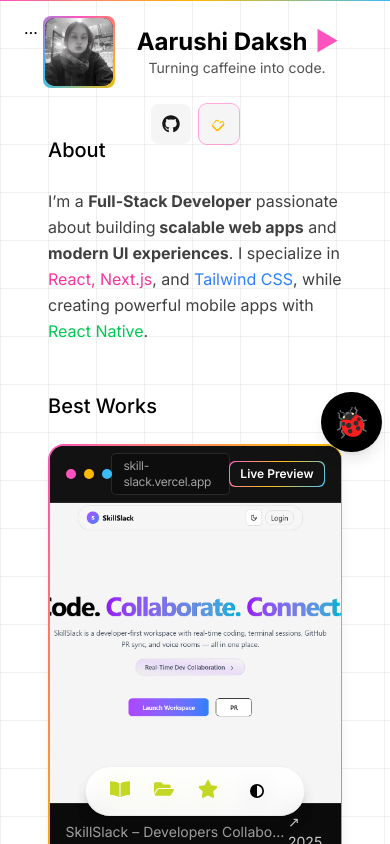
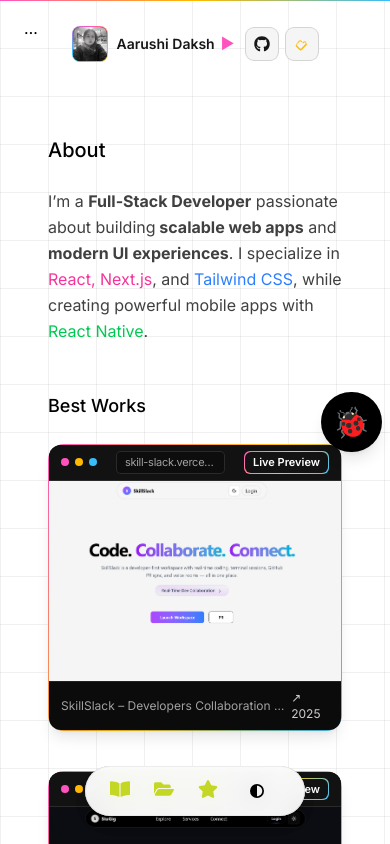
Before and after one commit to AarushiDaksh/aarushi-portfolio, a Next.js app: page / in a window 390 px wide. Shown: the top 844 px of the page. Built offline with nearby package versions, Linux system fonts and the light colour scheme.

Commit message:
mobile fit

```diff
--- a/app/components/BestWork.tsx
+++ b/app/components/BestWork.tsx
@@ -16,55 +16,56 @@
 export default function BestWorks() {
   return (
     <section>
-      <h2 className="mb-6 text-xl font-medium">Best Works</h2>
+      <h2 className="mb-6 text-lg sm:text-xl font-medium">Best Works</h2>
 
-      <div className="space-y-16">
+      {/* tighter vertical rhythm on mobile */}
+      <div className="space-y-10 sm:space-y-16">
         {featured.map((project, index) => (
           <article
             key={index}
-            className="group relative rounded-2xl p-[1.5px]"
+            className="group relative rounded-2xl p-px sm:p-[1.5px]"
             style={{
               background:
                 "linear-gradient(120deg, var(--c1, #ff52bf), var(--c2, #ffb900), var(--c3, #38bdf8))",
             }}
           >
             {/* Card surface */}
-            <div className="rounded-[14px] overflow-hidden bg-[#0b0b0b] ring-1 ring-white/5 shadow-lg">
-              {/* Browser bar */}
-              <div className="flex items-center justify-between px-4 py-2 border-b border-white/10 bg-[#121212]">
-                <div className="flex items-center gap-2">
-                  <span className="h-2.5 w-2.5 rounded-full" style={{ background: "var(--c1, #ff52bf)" }} />
-                  <span className="h-2.5 w-2.5 rounded-full" style={{ background: "var(--c2, #ffb900)" }} />
-                  <span className="h-2.5 w-2.5 rounded-full" style={{ background: "var(--c3, #38bdf8)" }} />
+            <div className="rounded-[12px] sm:rounded-[14px] overflow-hidden bg-[#0b0b0b] ring-1 ring-white/5 shadow-lg">
+              {/* Browser bar (compact on mobile) */}
+              <div className="flex items-center justify-between px-3 py-1.5 sm:px-4 sm:py-2 border-b border-white/10 bg-[#121212]">
+                <div className="flex items-center gap-1.5 sm:gap-2">
+                  <span className="h-2 w-2 sm:h-2.5 sm:w-2.5 rounded-full" style={{ background: "var(--c1, #ff52bf)" }} />
+                  <span className="h-2 w-2 sm:h-2.5 sm:w-2.5 rounded-full" style={{ background: "var(--c2, #ffb900)" }} />
+                  <span className="h-2 w-2 sm:h-2.5 sm:w-2.5 rounded-full" style={{ background: "var(--c3, #38bdf8)" }} />
                 </div>
 
-                <div className="rounded px-3 py-1 text-xs tracking-tight text-neutral-400 bg-black/30 ring-1 ring-white/10">
+                <div className="max-w-[40%] truncate rounded px-2 sm:px-3 py-0.5 sm:py-1 text-[11px] sm:text-xs tracking-tight text-neutral-400 bg-black/30 ring-1 ring-white/10">
                   {project.url.replace(/^https?:\/\//, "").replace("www.", "").split("/")[0]}
                 </div>
 
                 <Link
                   href={project.url}
                   target="_blank"
-                  className="relative inline-flex items-center gap-1 rounded-md p-[1px] text-xs font-semibold"
+                  className="relative inline-flex items-center gap-1 rounded-md p-px sm:p-[1px] text-[11px] sm:text-xs font-semibold"
                   style={{
                     background:
                       "linear-gradient(120deg, var(--c1, #ff52bf), var(--c2, #ffb900), var(--c3, #38bdf8))",
                   }}
                 >
-                  <span className="rounded-[6px] bg-[#131313] px-2.5 py-1 text-white ring-1 ring-white/10 transition-colors group-hover:bg-[#151515]">
+                  <span className="rounded-[6px] bg-[#131313] px-2 py-0.5 sm:px-2.5 sm:py-1 text-white ring-1 ring-white/10 transition-colors group-hover:bg-[#151515]">
                     Live&nbsp;Preview
                   </span>
                 </Link>
               </div>
 
-              {/* Screenshot: fixed height like before */}
+              {/* Screenshot: smaller on mobile, original on desktop */}
               <Link href={project.url} target="_blank" className="block">
-                <div className="relative w-full h-[300px] sm:h-[340px] overflow-hidden">
+                <div className="relative w-full h-[200px] sm:h-[340px] overflow-hidden">
                   <Image
                     src={project.image}
                     alt={project.title}
                     fill
-                    className="object-cover transition-transform duration-400 group-hover:scale-[1.01]"
+                    className="object-cover transition-transform duration-300 group-hover:scale-[1.01]"
                     sizes="100vw"
                     priority={index === 0}
                   />
@@ -72,18 +73,17 @@
               </Link>
 
               {/* Footer */}
-              <div className="flex items-center justify-between px-4 py-2 border-t border-white/10 text-sm">
+              <div className="flex items-center justify-between px-3 sm:px-4 py-2 border-t border-white/10 text-xs sm:text-sm">
                 <span className="truncate text-neutral-400">{project.title}</span>
                 <span className="text-white/80">↗ {project.year}</span>
               </div>
             </div>
 
-            {/* Subtle hover glow (reduced) */}
+            {/* Subtle hover glow (desktop only) */}
             <span
               aria-hidden
-              className="pointer-events-none absolute inset-0 rounded-2xl opacity-0 transition-opacity duration-300 group-hover:opacity-35"
+              className="hidden sm:block pointer-events-none absolute inset-0 rounded-2xl opacity-0 transition-opacity duration-300 group-hover:opacity-35"
               style={{
-                // smaller blur + lighter gradient = softer glow
                 filter: "blur(12px)",
                 background:
                   "linear-gradient(120deg, color-mix(in oklab, var(--c1, #ff52bf) 35%, transparent), transparent 45%, color-mix(in oklab, var(--c3, #38bdf8) 35%, transparent))",
--- a/app/components/Header.tsx
+++ b/app/components/Header.tsx
@@ -4,7 +4,6 @@
 import Image from "next/image";
 import Link from "next/link";
 import { FaGithub, FaFile } from "react-icons/fa6";
-// import { ThemeSwitch } from "./theme-switch"; // uncomment if you use it
 
 export default function Header() {
   const [scrolled, setScrolled] = useState(false);
@@ -18,13 +17,13 @@
 
   return (
     <header
+      role="banner"
       className={[
         "fixed inset-x-0 top-0 z-50 transition-all",
         scrolled
           ? "bg-white/80 dark:bg-neutral-900/60 supports-[backdrop-filter]:bg-white/60 dark:supports-[backdrop-filter]:bg-neutral-900/40 backdrop-blur-md ring-1 ring-black/10 dark:ring-white/10 shadow-[0_6px_20px_-10px_rgba(0,0,0,0.6)]"
           : "bg-transparent",
       ].join(" ")}
-      role="banner"
     >
       {/* Theme accent line */}
       <div
@@ -35,116 +34,101 @@
         }}
       />
 
-      <div className="mx-auto max-w-7xl px-6">
+      <div className="mx-auto max-w-7xl px-4 sm:px-6 mt-5">
+        {/* Mobile compact, Desktop like before */}
         <div
           className={[
-            "flex flex-wrap items-center justify-center gap-4 sm:gap-6 text-center",
-            scrolled ? "py-3" : "py-4 sm:py-5",
-            "transition-[padding]",
+            "flex items-center justify-center gap-3 sm:gap-6 text-center",
+            "h-12 sm:h-20 transition-[height,padding]",
           ].join(" ")}
         >
-          {/* Brand: avatar + name */}
-          <Link href="/" className="flex items-center gap-3">
-            {/* Avatar gradient ring uses theme tokens */}
+          {/* Brand (centered) */}
+          <Link href="/" className="flex items-center gap-2 sm:gap-3 min-w-0">
+            {/* Avatar: small on mobile, large (like before) on desktop */}
             <div
+              aria-hidden
               className={[
-                "relative rounded-lg p-[2px]",
-                scrolled ? "w-[64px] h-[64px]" : "w-[72px] h-[72px] sm:w-[84px] sm:h-[84px]",
+                "relative rounded-lg p-[1px] sm:p-[2px] shrink-0",
+                scrolled
+                  ? "w-8 h-8 sm:w-12 sm:h-12"         // shrink on scroll
+                  : "w-9 h-9 sm:w-[84px] sm:h-[84px]", // desktop = previous large size
               ].join(" ")}
               style={{
                 background:
                   "conic-gradient(var(--c1, #ff52bf), var(--c2, #ffb900), var(--c3, #38bdf8), var(--c1, #ff52bf))",
               }}
-              aria-hidden
             >
-              <div className="relative h-full w-full overflow-hidden rounded-[10px] bg-neutral-950">
+              <div className="relative h-full w-full overflow-hidden rounded-[7px] sm:rounded-[10px] bg-neutral-950">
                 <Image
                   src="/photos/13.jpg"
                   alt="Aarushi Daksh"
                   fill
                   className="object-cover select-none"
-                  sizes="84px"
+                  sizes="(max-width: 640px) 36px, 84px"
                   priority
                 />
               </div>
             </div>
 
-            <div className="min-w-[220px]">
-              <h1 className="text-2xl font-bold dark:text-white flex items-center justify-center gap-2">
-                Aarushi Daksh{" "}
-                <span style={{ color: "var(--c1, #ff52bf)" }}>▶</span>
+            <div className="min-w-0 leading-none">
+              <h1 className="flex items-center justify-center gap-1.5 sm:gap-2 text-sm sm:text-2xl font-semibold text-neutral-900 dark:text-white">
+                <span className="truncate">Aarushi Daksh</span>
+                <span className="leading-none" style={{ color: "var(--c1, #ff52bf)" }}>
+                  ▶
+                </span>
               </h1>
-              <p className="text-sm text-neutral-600 dark:text-neutral-400">
+              {/* hide tagline on mobile, show on desktop */}
+              <p className="hidden sm:block text-sm text-neutral-600 dark:text-neutral-400">
                 Turning caffeine into code.
               </p>
             </div>
           </Link>
 
-          {/* Actions */}
+          {/* Actions: small on mobile, full size on desktop */}
           <div className="flex items-center gap-2 sm:gap-3">
-            {/* <ThemeSwitch /> */}
-
-            {/* GitHub */}
             <Link
               href="https://github.com/AarushiDaksh"
               target="_blank"
               aria-label="GitHub"
-              className="inline-flex h-10 w-10 items-center justify-center rounded-lg
+              className="inline-flex h-8 w-8 sm:h-11 sm:w-11 items-center justify-center rounded-lg
                          ring-1 ring-neutral-300 dark:ring-white/10
                          bg-neutral-100 text-neutral-900 hover:bg-neutral-200
                          dark:bg-white/5 dark:text-white dark:hover:bg-white/10
-                         transition-colors duration-200
-                         hover:-translate-y-0.5 active:translate-y-0 transform
-                         focus:outline-none focus-visible:ring-2"
-              style={{ boxShadow: "0 0 0 0 rgba(0,0,0,0)", // no extra shadow
-                       // theme focus ring
-                       // Tailwind arbitrary value fallback:
-                       // @ts-ignore
-                       ["--tw-ring-color" as any]: "rgb(var(--ring-focus, 255 82 191) / 0.5)" }}
+                         transition-colors duration-200"
             >
-              <FaGithub size={18} />
+              <FaGithub className="h-[16px] w-[16px] sm:h-[20px] sm:w-[20px]" />
             </Link>
 
-            {/* LeetCode (tinted with theme color 2) */}
             <Link
               href="https://leetcode.com/u/aarushidaksh05/"
               target="_blank"
               aria-label="LeetCode"
               title="LeetCode"
-              className="inline-flex h-10 w-10 items-center justify-center rounded-lg
+              className="inline-flex h-8 w-8 sm:h-11 sm:w-11 items-center justify-center rounded-lg
                          ring-1 ring-neutral-300 dark:ring-white/10
                          bg-neutral-100 hover:bg-neutral-200
                          dark:bg-white/5 dark:hover:bg-white/10
-                         transition-colors duration-200
-                         hover:-translate-y-0.5 active:translate-y-0 transform
-                         focus:outline-none focus-visible:ring-2"
-              style={{
-                color: "var(--c2, #ffb900)",
-                // @ts-ignore
-                ["--tw-ring-color" as any]: "rgb(var(--ring-focus, 255 82 191) / 0.5)",
-              }}
+                         transition-colors duration-200"
+              style={{ color: "var(--c2, #ffb900)" }}
             >
               <svg
                 xmlns="http://www.w3.org/2000/svg"
                 fill="currentColor"
                 viewBox="0 0 50 50"
-                className="h-[18px] w-[18px]"
+                className="h-[16px] w-[16px] sm:h-[20px] sm:w-[20px]"
               >
                 <path d="M38.12 18.45c-2.47-2.47-6.3-2.6-8.9-.42l-3.25 3.22 2.4 2.42 3.25-3.23c1.2-1.08 3.01-1.03 4.2.16 1.17 1.17 1.22 2.98.15 4.2L22.6 38.7c-1.16 1.15-3.03 1.15-4.18 0l-9.11-9.12c-1.15-1.16-1.15-3.03 0-4.18l7.96-7.95a2.91 2.91 0 014.13.02l1.8 1.8 2.4-2.42-1.8-1.8c-2.5-2.49-6.56-2.52-9.05-.02L7.3 25.4a6 6 0 000 8.47l9.12 9.11a6 6 0 008.47 0l13.23-13.23a6.3 6.3 0 000-8.89z" />
               </svg>
             </Link>
 
-            {/* Resume CTA with theme gradient */}
+            {/* Desktop-only Resume button (as before) */}
             <Link
               href="https://drive.google.com/file/d/1pF-kAe8BXIsKgUyti3nHPXKceynd89WR/view?usp=sharing"
               target="_blank"
-              className="relative hidden sm:inline-flex items-center gap-2 rounded-lg p-[1.5px]
-                         focus:outline-none focus-visible:ring-2"
+              className="relative hidden sm:inline-flex items-center gap-2 rounded-lg p-[1.5px]"
               style={{
                 background:
                   "linear-gradient(120deg, var(--c1, #ff52bf), var(--c2, #ffb900), var(--c3, #38bdf8))",
-                // @ts-ignore
-                ["--tw-ring-color" as any]: "rgb(var(--ring-focus, 255 82 191) / 0.6)",
               }}
             >
               <span className="inline-flex items-center gap-2 rounded-[10px]
@@ -153,9 +137,8 @@
                                px-3.5 py-2 text-sm font-semibold
                                ring-1 ring-neutral-300 dark:ring-white/10
                                hover:bg-neutral-100 dark:hover:bg-neutral-900
-                               transition-colors duration-200
-                               hover:-translate-y-0.5 active:translate-y-0 transform">
-                <FaFile size={16} /> Resume
+                               transition-colors duration-200">
+                <FaFile className="h-4 w-4" /> Resume
               </span>
             </Link>
           </div>
```
